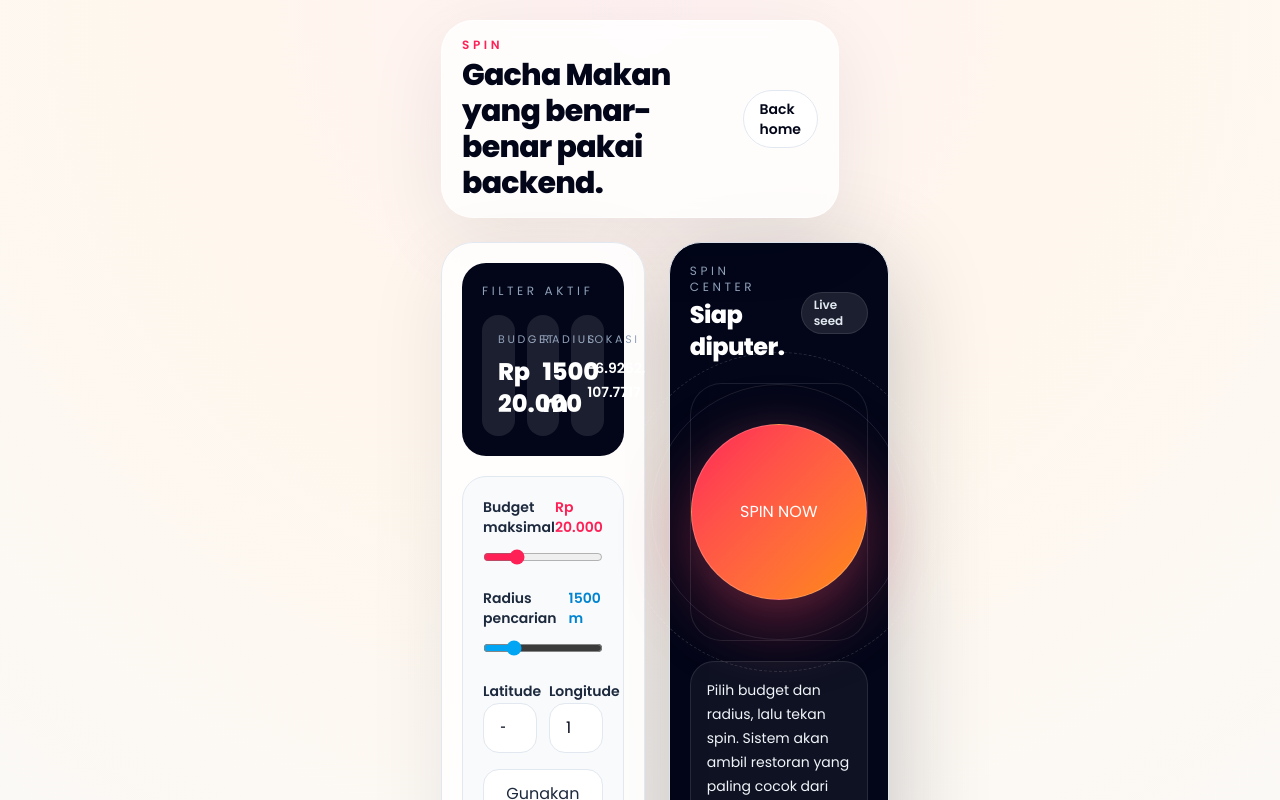
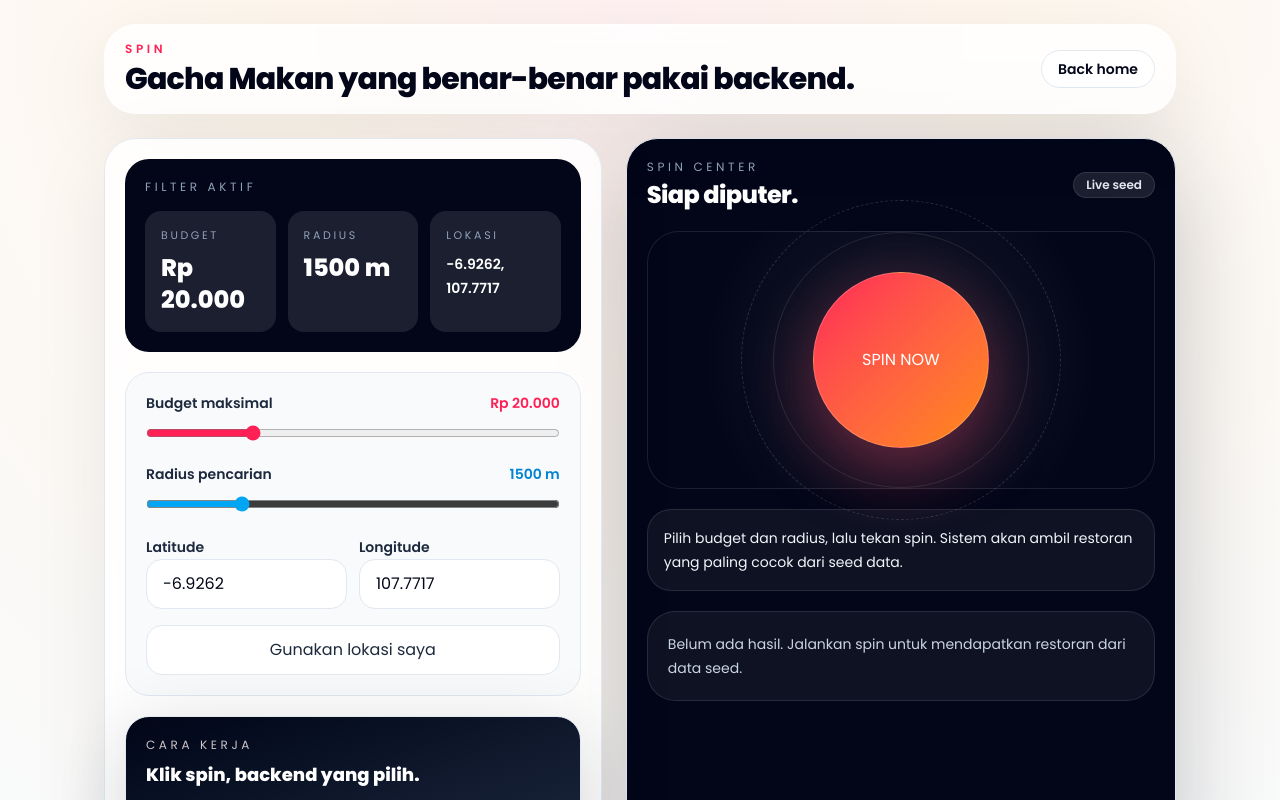
Before and after one commit to adnankurniawann/prd-kelompok-7, a Next.js app: page /spin in a window 1280 px wide. Shown: the top 800 px of the page. Built offline with nearby package versions, Linux system fonts and the light colour scheme; no server answers.

Commit message:
feat: perbaikan ui ux

```diff
--- a/src/app/blind/page.tsx
+++ b/src/app/blind/page.tsx
@@ -113,7 +113,7 @@ export default function BlindPage() {
           "radial-gradient(circle at top, #1e1b4b 0%, #0f172a 42%, #020617 100%)",
       }}
     >
-      <div className="mx-auto flex min-h-screen w-full max-w-107.5 flex-col px-3 py-4 sm:px-4 sm:py-5">
+      <div className="mx-auto flex min-h-screen w-full max-w-5xl flex-col px-3 py-4 sm:px-6 sm:py-5 lg:px-8">
         <header className="flex flex-col gap-3 rounded-3xl border border-white/10 bg-white/5 px-4 py-4 backdrop-blur sm:flex-row sm:items-center sm:justify-between">
           <div>
             <p className="text-xs font-semibold uppercase tracking-[0.32em] text-indigo-200">
--- a/src/app/layout.tsx
+++ b/src/app/layout.tsx
@@ -20,7 +20,7 @@ export default function RootLayout({
   children: React.ReactNode;
 }>) {
   return (
-    <html lang="id">
+    <html lang="id" suppressHydrationWarning>
       <head>
         {/* Link Font Awesome supaya icon <i className="fa-solid ..."> muncul */}
         <link
--- a/src/app/map/page.tsx
+++ b/src/app/map/page.tsx
@@ -189,7 +189,7 @@ export default function MapPage() {
           "radial-gradient(circle at top, #ecfeff 0%, #f8fafc 36%, #fff1f2 100%)",
       }}
     >
-      <div className="mx-auto flex min-h-screen w-full max-w-107.5 flex-col px-3 py-4 sm:px-4 sm:py-5">
+      <div className="mx-auto flex min-h-screen w-full max-w-7xl flex-col px-3 py-4 sm:px-8 sm:py-6 lg:px-10">
         <header className="flex flex-col gap-3 rounded-4xl border border-white/70 bg-white/80 px-4 py-4 shadow-[0_20px_80px_rgba(15,23,42,0.08)] backdrop-blur sm:flex-row sm:items-center sm:justify-between sm:px-5">
           <div>
             <p className="text-xs font-semibold uppercase tracking-[0.3em] text-sky-600">
--- a/src/app/spin/page.tsx
+++ b/src/app/spin/page.tsx
@@ -127,7 +127,7 @@ export default function SpinPage() {
           "radial-gradient(circle at top, #fff1f2 0%, #fff7ed 32%, #f8fafc 100%)",
       }}
     >
-      <div className="mx-auto flex min-h-screen w-full max-w-107.5 flex-col px-3 py-4 sm:px-4 sm:py-5">
+      <div className="mx-auto flex min-h-screen w-full max-w-6xl flex-col px-3 py-4 sm:px-8 sm:py-6 lg:px-10">
         <header className="flex flex-col gap-3 rounded-4xl border border-white/70 bg-white/80 px-4 py-4 shadow-[0_20px_80px_rgba(15,23,42,0.08)] backdrop-blur sm:flex-row sm:items-center sm:justify-between sm:px-5">
           <div>
             <p className="text-xs font-semibold uppercase tracking-[0.3em] text-rose-500">
```
